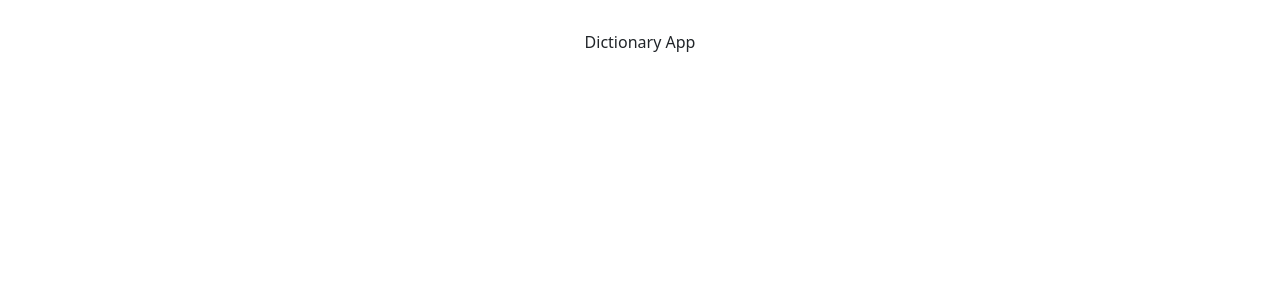
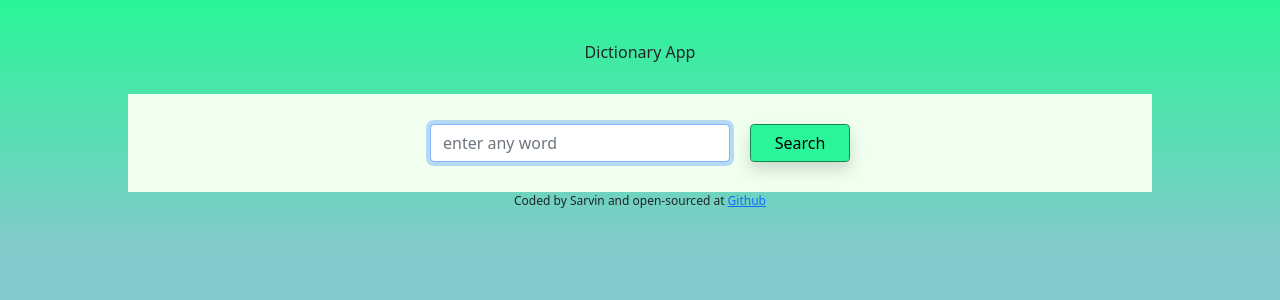
Before and after one commit to SarvinTorkaman/dictionary-app-react, a React (Create React App) app: page / in a window 1280 px wide. Shown: the top 300 px of the page. Built offline with nearby package versions, Linux system fonts and the light colour scheme.

Commit message:
added search engine form

```diff
--- a/src/App.css
+++ b/src/App.css
@@ -5,3 +5,69 @@
 .App-header {
   margin: 30px auto;
 }
+
+body {
+  margin: 40px auto;
+  background-color: #83c9cb;
+  background-image: linear-gradient(0deg, #83c9cb 0%, #2af598 100%);
+  background-size: cover;
+  background-repeat: no-repeat;
+}
+
+h2 {
+  text-align: center;
+  margin: 40px auto;
+  line-height: 2cm;
+  border: 1.5px solid rgb(53, 58, 55);
+  border-radius: 4px;
+}
+.container {
+  background-color: honeydew;
+  max-width: 80%;
+  padding: 30px 30px;
+}
+
+.btn-success {
+  background-color: #2af598;
+  color: black;
+  max-width: 100px;
+  line-height: 1.5;
+  margin-left: 20px;
+  transition: all 200ms ease-in-out;
+}
+.btn-success:hover {
+  background-color: #45a07a;
+  /* scale: 0.9; */
+  transform: scale(0.97);
+}
+
+.input-box {
+  max-width: 300px;
+  line-height: 1.5;
+}
+footer {
+  font-size: 12px;
+}
+
+@media (max-width: 576px) {
+  .display {
+    text-align: left;
+  }
+
+  .input-box {
+    max-width: 100%;
+    margin: auto;
+  }
+  .btn-success {
+    max-width: 50%;
+    line-height: 1.5;
+
+    margin: 20px auto;
+  }
+}
+
+@media (max-width: 388px) {
+  h2 {
+    display: none;
+  }
+}
--- a/src/App.js
+++ b/src/App.js
@@ -1,9 +1,25 @@
+import Dictionary from "./Dictionary";
 import "./App.css";
 
 function App() {
   return (
-    <div className="App container">
+    <div className="App ">
       <header className="App-header"> Dictionary App</header>
+      <div className="container">
+        <main>
+          <Dictionary />{" "}
+        </main>{" "}
+      </div>
+      <footer className="text-center ">
+        Coded by Sarvin and open-sourced at{" "}
+        <a
+          href="https://github.com/SarvinTorkaman/dictionary-app-react"
+          target="_blank"
+          rel="noopener noreferrer"
+        >
+          Github
+        </a>
+      </footer>
     </div>
   );
 }
--- /dev/null
+++ b/src/Dictionary.js
@@ -0,0 +1,32 @@
+import React, { useState } from "react";
+export default function Dictionary() {
+  let [word, setWord] = useState("");
+  function getValue(event) {
+    setWord(event.target.value);
+  }
+
+  function getWord(event) {
+    event.preventDefault();
+    alert(`Searching for ${word}`);
+  }
+  return (
+    <div className="Dictionary">
+      <form className="" onSubmit={getWord}>
+        <div className="d-sm-flex justify-content-center d-block">
+          <input
+            type="text"
+            className="form-control input-box"
+            onChange={getValue}
+            placeholder="enter any word"
+            autoFocus={true}
+          />
+          <input
+            type="submit"
+            className="form-control btn-success shadow"
+            value="Search"
+          />
+        </div>
+      </form>
+    </div>
+  );
+}
```
